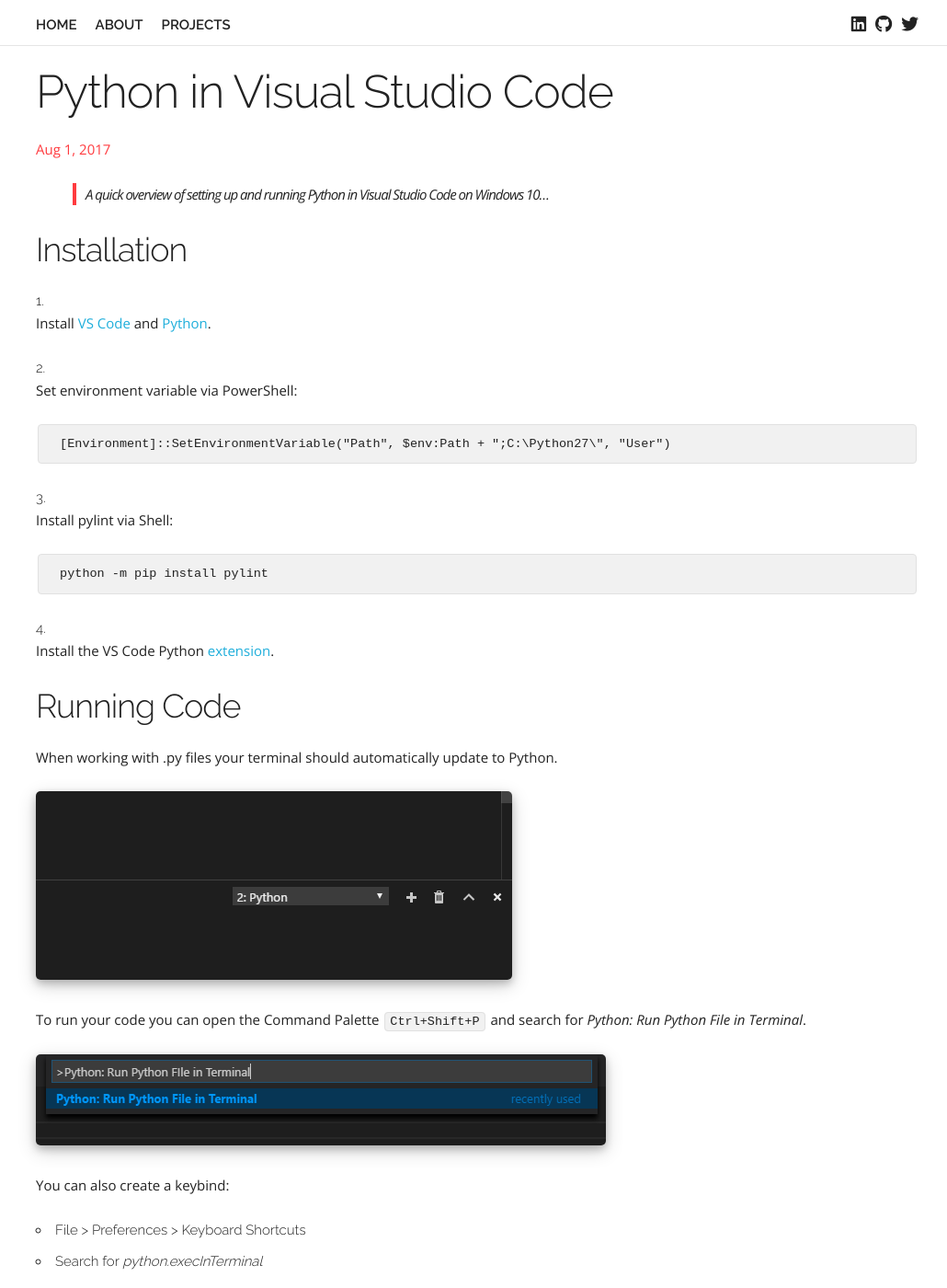
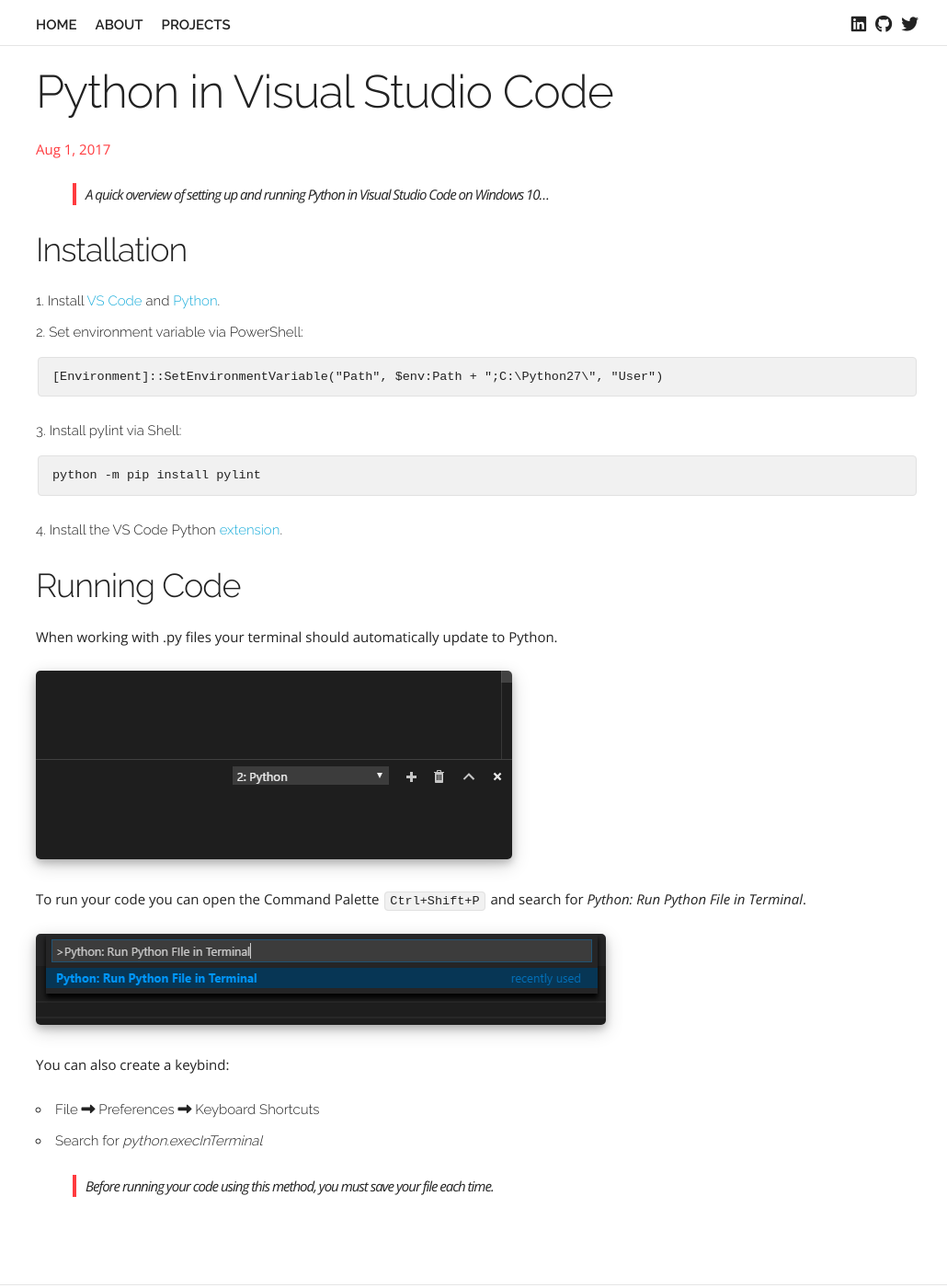
Before and after one commit to clintcolding/clintcolding.github.io, a Jekyll site: the page built from _posts/2017-08-01-python-in-vscode.md, in a window 1280 px wide and 1400 px high. Shown: the whole window at 92% size, without its empty margins (121-1151 px from the left). Built offline with Jekyll 4.4.1, drawn with Linux system fonts in a browser that asks for light colours; nearby versions of some CDN libraries.

Commit message:
Fixed ordered list

````diff
--- a/_posts/2017-08-01-python-in-vscode.md
+++ b/_posts/2017-08-01-python-in-vscode.md
@@ -14,19 +12,14 @@
 ### Installation
 
 1. Install [VS Code](https://code.visualstudio.com/Download){:target="_blank"} and [Python](https://www.python.org/downloads/){:target="_blank"}.
-
 2. Set environment variable via PowerShell:
-
-    ~~~ powershell
-    [Environment]::SetEnvironmentVariable("Path", $env:Path + ";C:\Python27\", "User")
-    ~~~
-
+```
+[Environment]::SetEnvironmentVariable("Path", $env:Path + ";C:\Python27\", "User")
+```
 3. Install pylint via Shell:
-
-    ~~~ shell
-    python -m pip install pylint
-    ~~~
-
+```
+python -m pip install pylint
+```
 4. Install the VS Code Python [extension](https://marketplace.visualstudio.com/items?itemName=donjayamanne.python){:target="_blank"}.
 
 ### Running Code
@@ -42,7 +35,7 @@
 ![Command Palette](/images/pythoncmdpalette.png)
 
 You can also create a keybind:
-- File > Preferences > Keyboard Shortcuts
+- File <i class="fa fa-long-arrow-right" aria-hidden="true"></i> Preferences <i class="fa fa-long-arrow-right" aria-hidden="true"></i> Keyboard Shortcuts
 - Search for *python.execInTerminal*
 
 > Before running your code using this method, you must save your file each time.
````
Also changed, not shown: other parts of _posts/2017-08-01-python-in-vscode.md (+0 -2 lines).
